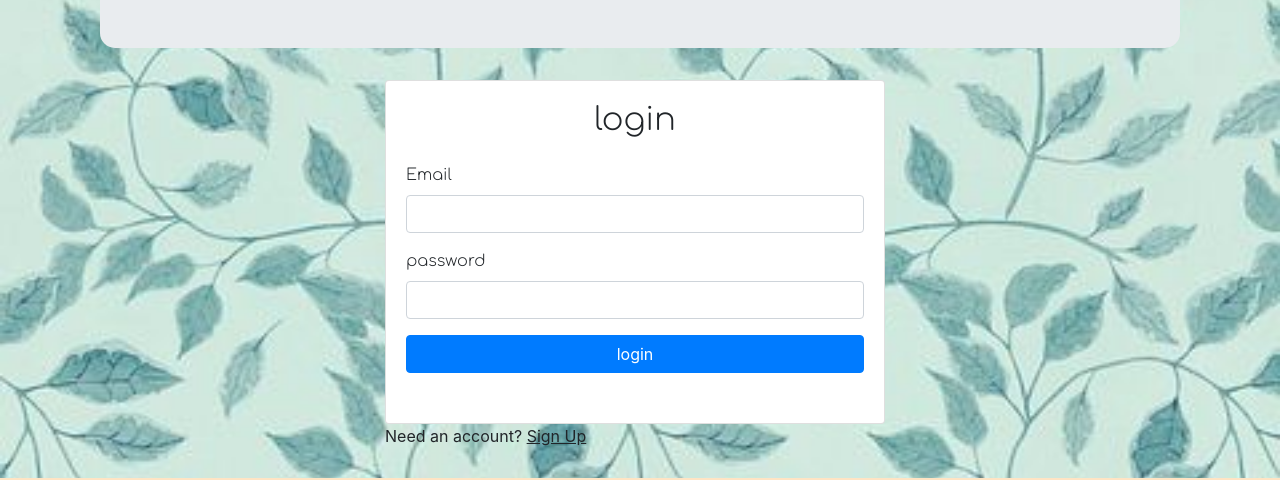
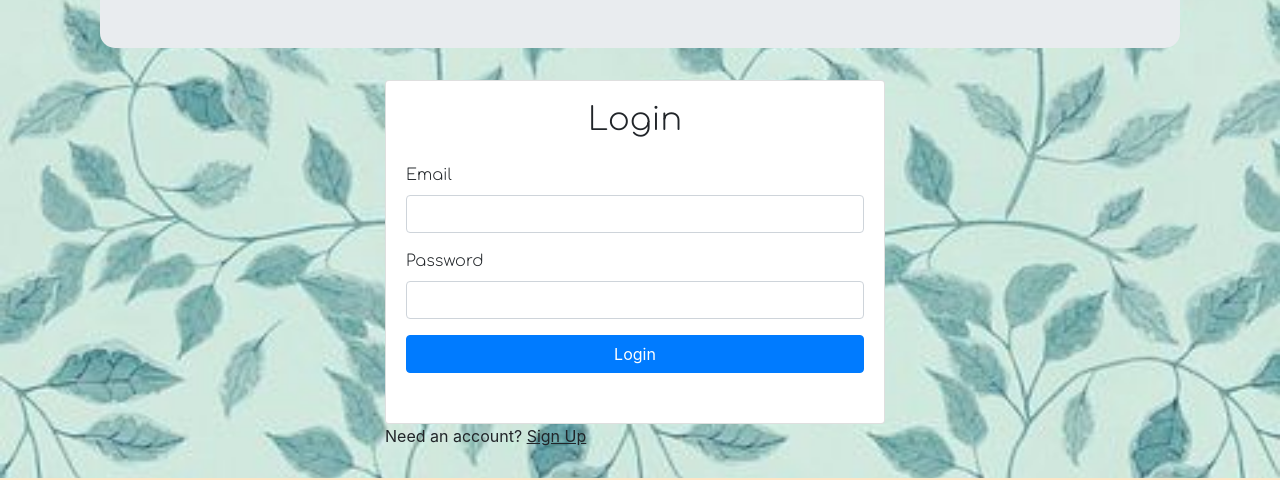
Before and after one commit to Ballyhoo-Bulletin/ballyhoo-bulletin, a React (Create React App) app in the folder client/: page /auth in a window 1280 px wide. Shown: the part 293-773 px from the top of the page. Built offline with nearby package versions, Linux system fonts and the light colour scheme; no server answers.

Commit message:
adding changes to pull

```diff
--- a/client/src/components/Jumbotron/style.css
+++ b/client/src/components/Jumbotron/style.css
@@ -2,7 +2,7 @@
 
 
 h1,
-h2 {
+h3 {
     font-family: 'Comfortaa', cursive;
 
 }
--- a/client/src/components/Login.js
+++ b/client/src/components/Login.js
@@ -32,7 +32,7 @@ export default function Login(props) {
     <div>
       <Card ClassName="card">
         <Card.Body>
-          <h2 className="text-center mb-4">login</h2>
+          <h2 className="text-center mb-4">Login</h2>
           {/* {currentUser.email} */}
           {error && <Alert variant="danger">{error}</Alert>}
           <Form onSubmit={handleSubmit}>
@@ -41,11 +41,11 @@ export default function Login(props) {
               <Form.Control type="email" ref={emailRef} required />
             </Form.Group>
             <Form.Group id="password">
-              <Form.Label>password</Form.Label>
+              <Form.Label>Password</Form.Label>
               <Form.Control type="password" ref={passwordRef} required />
             </Form.Group>
             <Button disabled={loading} className="w-100" type="submit">
-              login
+              Login
             </Button>
           </Form>
         </Card.Body>
```
